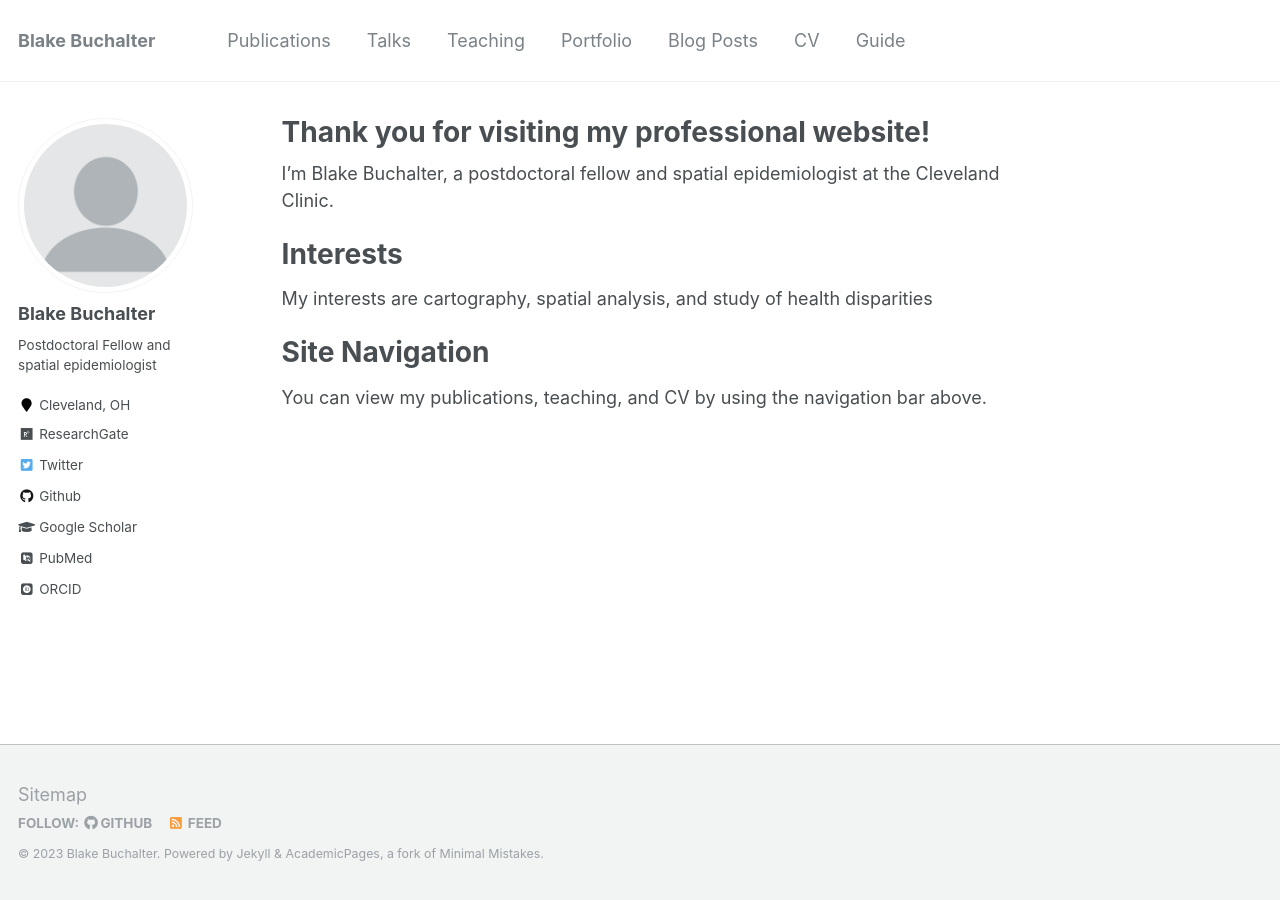
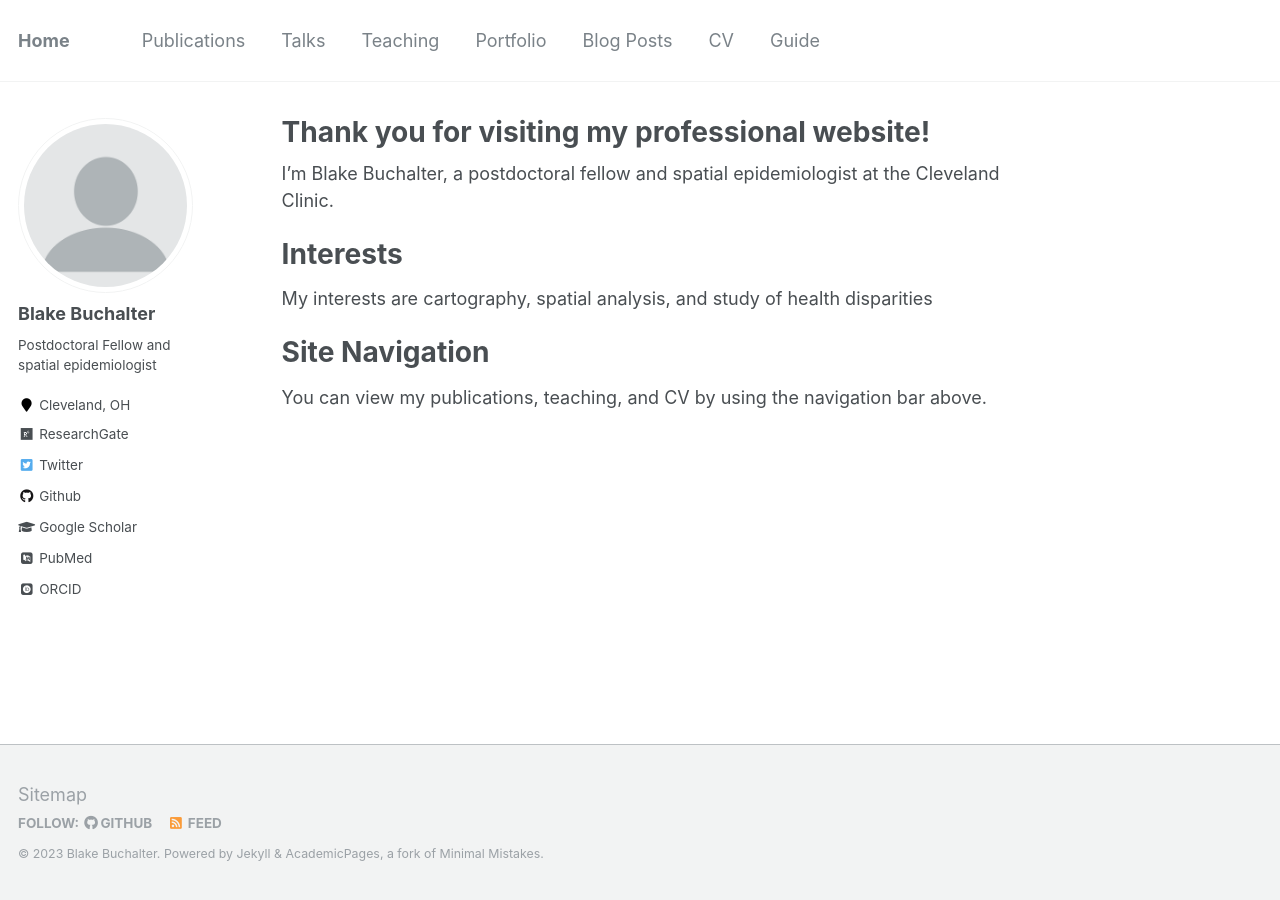
Before and after one commit to SpatialEpidemiology/spatialepidemiology.github.io, a Jekyll site: the page built from _pages/about.md, in a window 1280 px wide. Built offline with Jekyll 4.4.1, drawn with Linux system fonts in a browser that asks for light colours; some web fonts are replaced.

Commit message:
Update _config.yml

```diff
--- a/_config.yml
+++ b/_config.yml
@@ -7,7 +7,7 @@
 
 # Site Settings
 locale                   : "en-US"
-title                    : "Blake Buchalter"
+title                    : "Home"
 title_separator          : "-"
 name                     : &name "Blake Buchalter"
 description              : &description "personal description"
```
